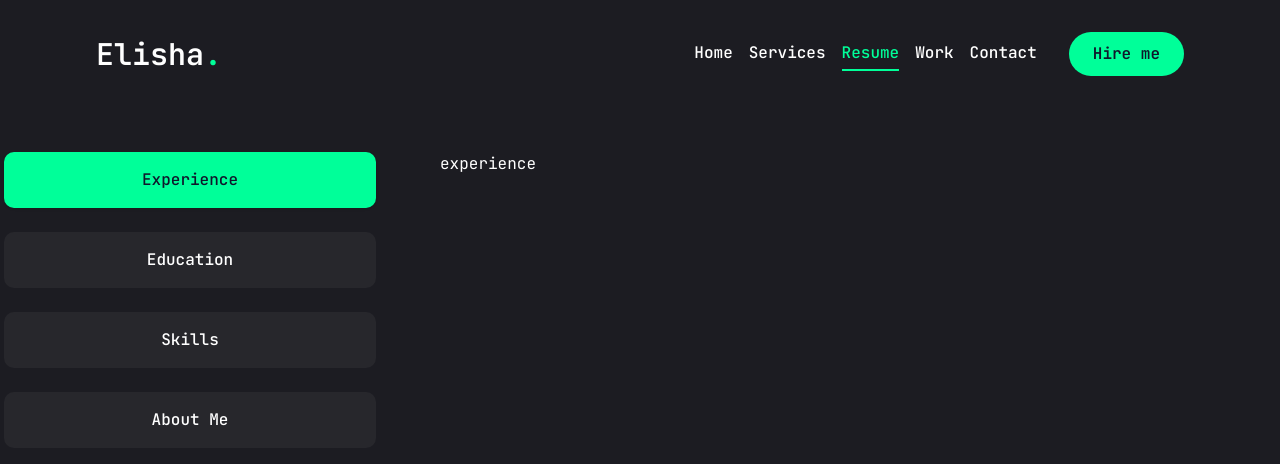
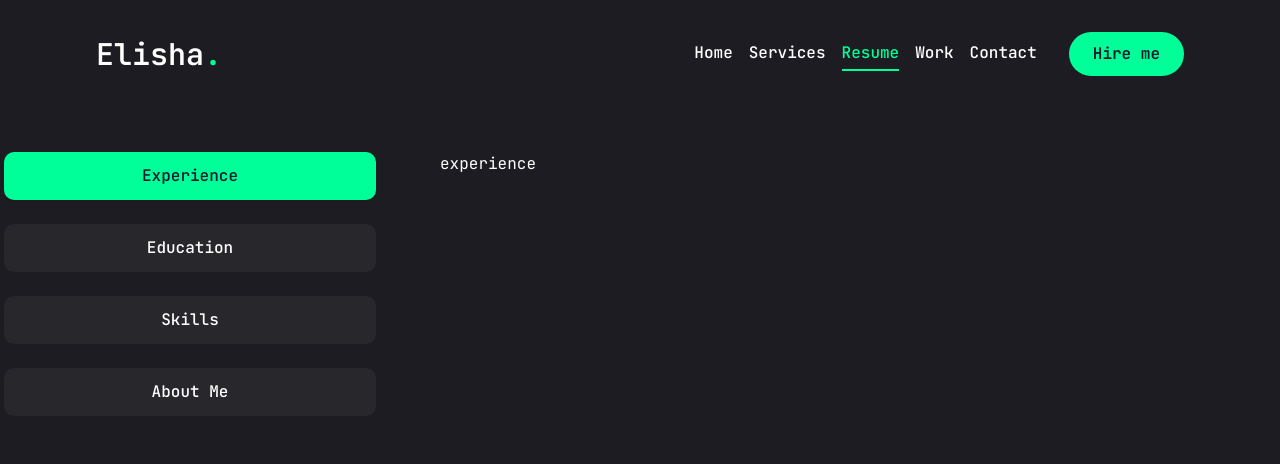
Before and after one commit to elishabhatti/elisha-portfolio, a Next.js app: page /resume in a window 1280 px wide. Shown: the top 464 px of the page. Built offline with nearby package versions, Linux system fonts and the light colour scheme.

Commit message:
added all the content tabs to show the content

```diff
--- a/app/resume/page.jsx
+++ b/app/resume/page.jsx
@@ -168,8 +168,21 @@ const Resume = () => {
 
           {/* content */}
           <div className="min-h-[70vh] w-full">
+            {/* experience */}
             <TabsContent value="experience" className="w-full">
               experience
+            </TabsContent>
+            {/* education */}
+            <TabsContent value="education" className="w-full">
+              education
+            </TabsContent>
+            {/* skills */}
+            <TabsContent value="skills" className="w-full">
+              skills
+            </TabsContent>
+            {/* about */}
+            <TabsContent value="about" className="w-full">
+              about
             </TabsContent>
           </div>
         </Tabs>
--- a/components/ui/tabs.jsx
+++ b/components/ui/tabs.jsx
@@ -33,7 +33,7 @@ function TabsTrigger({ className, ...props }) {
     <TabsPrimitive.Trigger
       data-slot="tabs-trigger"
       className={cn(
-        "inline-flex items-center w-full bg-[#27272c] justify-center whitespace-nowrap text-white rounded-lg p-3 text-balance font-medium ring-offset-white transition-all disabled:pointer-events-none disabled:opacity-50 data-[state=active]:bg-[#00ff99] data-[state=active]:text-primary data-[state-active]:font-bold data-[state=active]:shadow-sm",
+        "inline-flex items-center text-base w-full bg-[#27272c] justify-center whitespace-nowrap text-white rounded-lg p-3 text-balance font-medium ring-offset-white transition-all disabled:pointer-events-none disabled:opacity-50 data-[state=active]:bg-[#00ff99] data-[state=active]:text-primary data-[state-active]:font-bold data-[state=active]:shadow-sm",
         className
       )}
       {...props}
```
